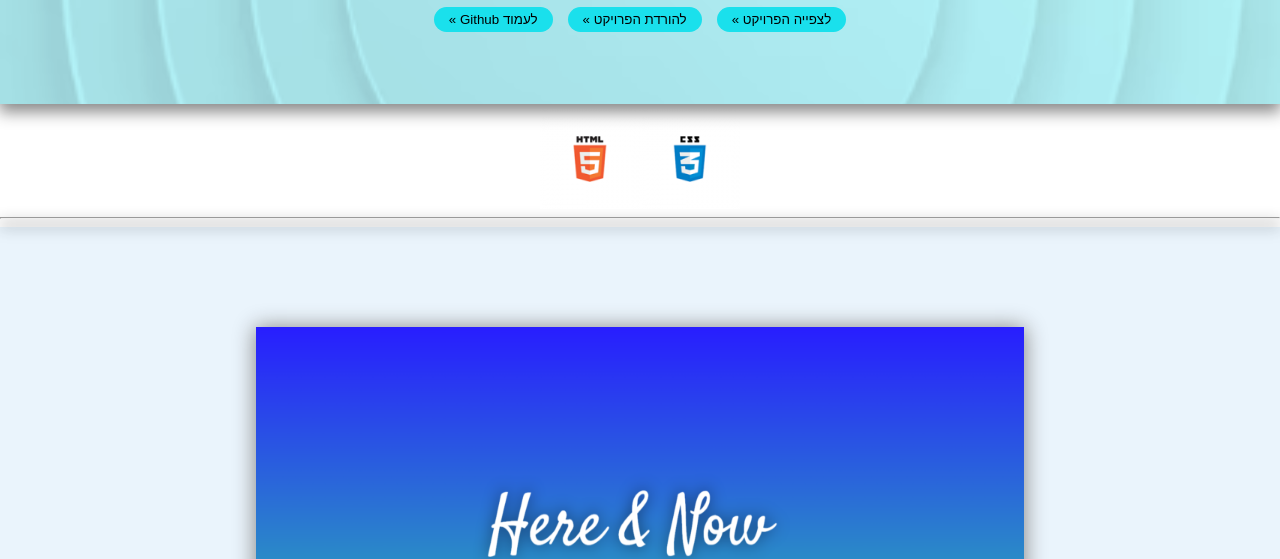
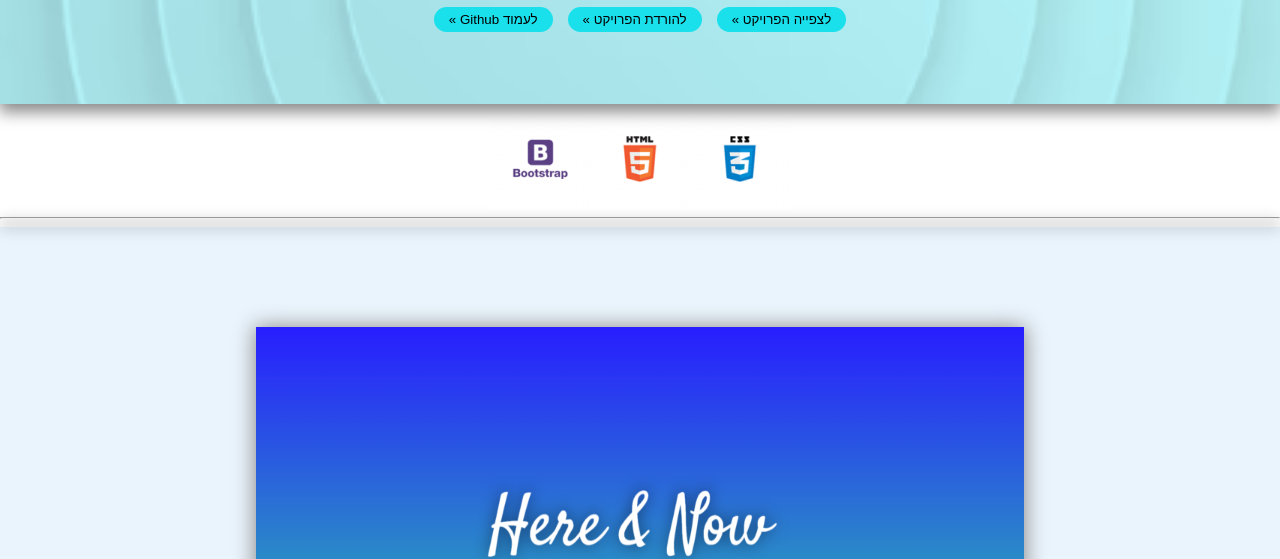
Before and after one commit to ALBlash/project_2_js_L5, a plain HTML site: page index.html in a window 1280 px wide. Shown: the part 261-820 px from the top of the page. Drawn offline with Linux system fonts and the light colour scheme.

Commit message:
another commit

```diff
--- a/index.html
+++ b/index.html
@@ -40,6 +40,7 @@
     <div class="languages">
         <img src='./images/css.png' alt="css">
         <img src="./images/html.png" alt="html">
+        <img src="./images/bootstrap.png" alt="bootstrap">
     </div>
 
     <hr>
```
Also changed, not shown: images/bootstrap.png (added).
